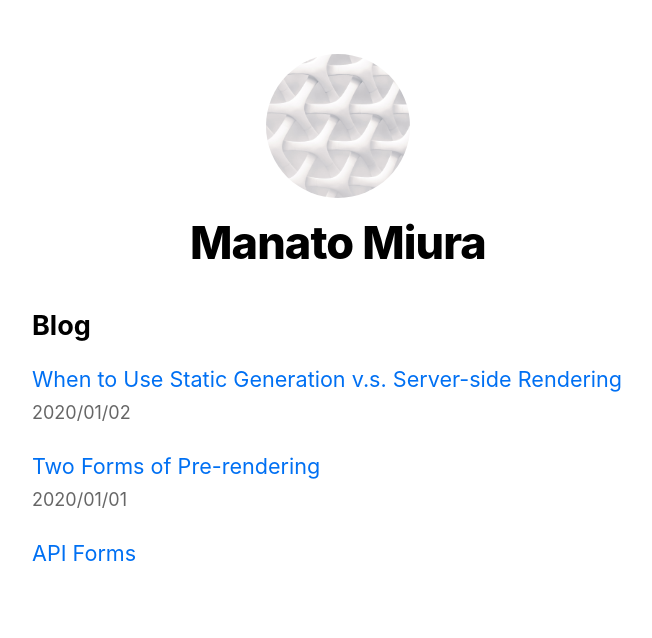
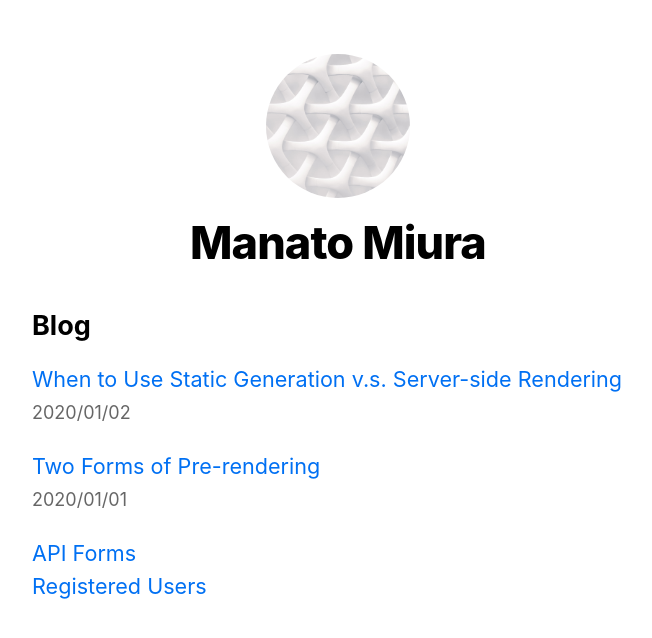
Before and after one commit to ryokiose/nextjs-blog-learn-1, a Next.js app: page / in a window 1280 px wide. Shown: the top 638 px of the page, without its empty margins (302-954 px from the left). Built offline with nearby package versions, Linux system fonts and the light colour scheme.

Commit message:
Added Link to the list of submitted data

```diff
--- a/pages/index.js
+++ b/pages/index.js
@@ -46,6 +46,8 @@ export default function Home({ allPostsData }) {
           </li>
           ))}
           <Link href={`/apiForms`}>API Forms</Link>
+          <br />
+          <Link href={`/registered`}>Registered Users</Link>
         </ul>
       </section>
     </Layout>
```
